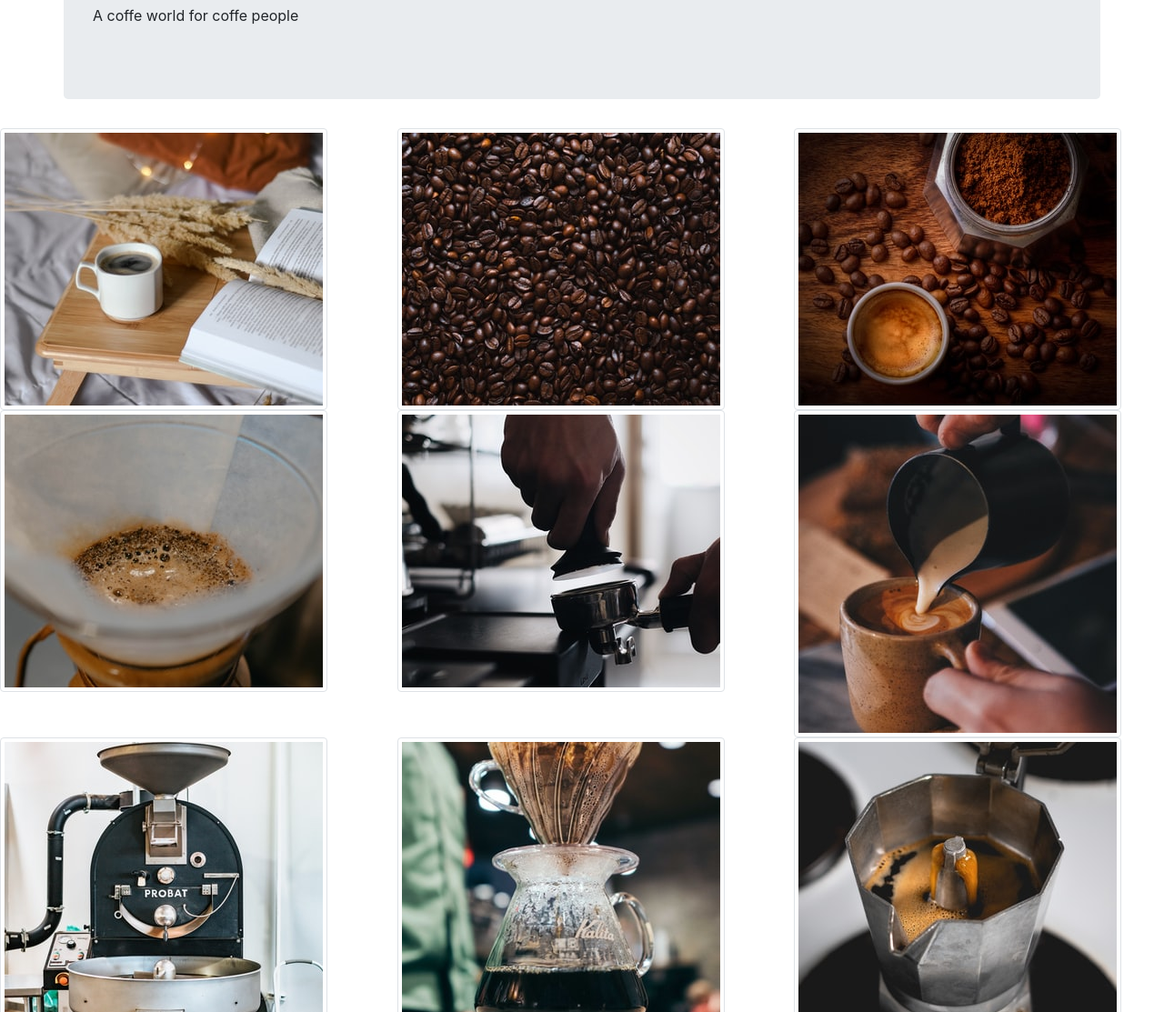
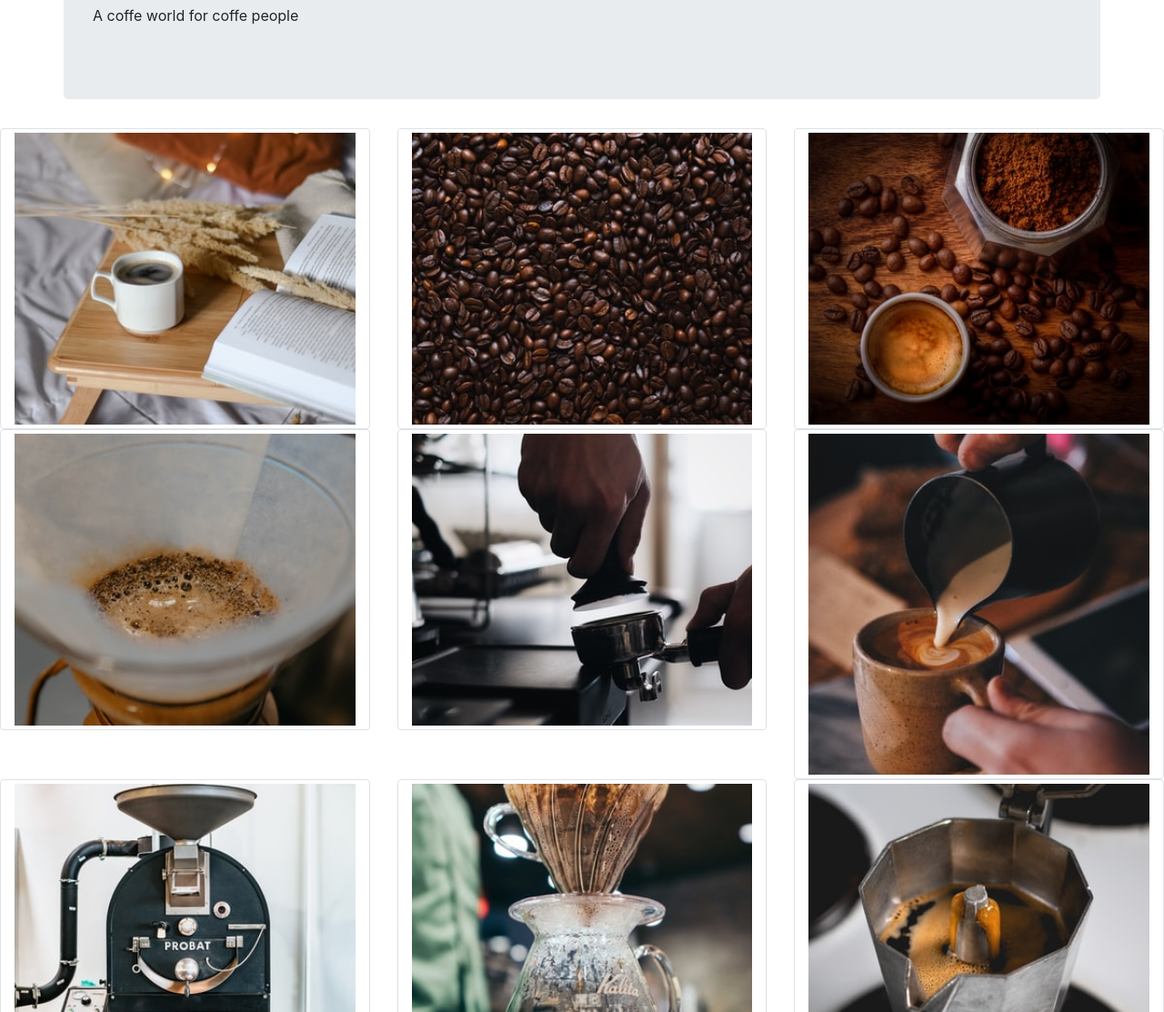
Before and after one commit to Riki2828/aplicaciones_web, a plain HTML site: page galeria_bootstrap.html in a window 1280 px wide. Shown: the part 187-1300 px from the top of the page at 91% size. Drawn offline with nearby package versions, Linux system fonts and the light colour scheme.

Commit message:
bootstrap 2

```diff
--- a/galeria_bootstrap.html
+++ b/galeria_bootstrap.html
@@ -39,15 +39,15 @@
     </div>
 
     <div class="row">
-        <div class="col-sm-6 col-md-4"><img src="./img/img-boot1/coffe1.jpg" class="img-thumbnail"></div>
-        <div class="col-sm-6 col-md-4"><img src="./img/img-boot1/coffe2.jpg" class="img-thumbnail"></div>
-        <div class="col-sm-6 col-md-4"><img src="./img/img-boot1/coffe3.jpg" class="img-thumbnail"></div>
-        <div class="col-sm-6 col-md-4"><img src="./img/img-boot1/coffe4.jpg" class="img-thumbnail"></div>
-        <div class="col-sm-6 col-md-4"><img src="./img/img-boot1/coffe5.jpg" class="img-thumbnail"></div>
-        <div class="col-sm-6 col-md-4"><img src="./img/img-boot1/coffe6.jpg" class="img-thumbnail"></div>
-        <div class="col-sm-6 col-md-4"><img src="./img/img-boot1/coffe7.jpg" class="img-thumbnail"></div>
-        <div class="col-sm-6 col-md-4"><img src="./img/img-boot1/coffe8.jpg" class="img-thumbnail"></div>
-        <div class="col-sm-6 col-md-4"><img src="./img/img-boot1/coffe9.jpg" class="img-thumbnail"></div>
+        <div class="col-sm-6 col-md-4"><img src="./img/img-boot1/coffe1.jpg" class="img-thumbnail col-12"></div>
+        <div class="col-sm-6 col-md-4"><img src="./img/img-boot1/coffe2.jpg" class="img-thumbnail col-12"></div>
+        <div class="col-sm-6 col-md-4"><img src="./img/img-boot1/coffe3.jpg" class="img-thumbnail col-12"></div>
+        <div class="col-sm-6 col-md-4"><img src="./img/img-boot1/coffe4.jpg" class="img-thumbnail col-12"></div>
+        <div class="col-sm-6 col-md-4"><img src="./img/img-boot1/coffe5.jpg" class="img-thumbnail col-12"></div>
+        <div class="col-sm-6 col-md-4"><img src="./img/img-boot1/coffe6.jpg" class="img-thumbnail col-12"></div>
+        <div class="col-sm-6 col-md-4"><img src="./img/img-boot1/coffe7.jpg" class="img-thumbnail col-12"></div>
+        <div class="col-sm-6 col-md-4"><img src="./img/img-boot1/coffe8.jpg" class="img-thumbnail col-12"></div>
+        <div class="col-sm-6 col-md-4"><img src="./img/img-boot1/coffe9.jpg" class="img-thumbnail col-12"></div>
     </div>
     </div>
 <script src="https://code.jquery.com/jquery-3.5.1.slim.min.js" integrity="sha384-DfXdz2htPH0lsSSs5nCTpuj/zy4C+OGpamoFVy38MVBnE+IbbVYUew+OrCXaRkfj" crossorigin="anonymous"></script>
```
Also changed, not shown: index.html (+1 -0 lines).
